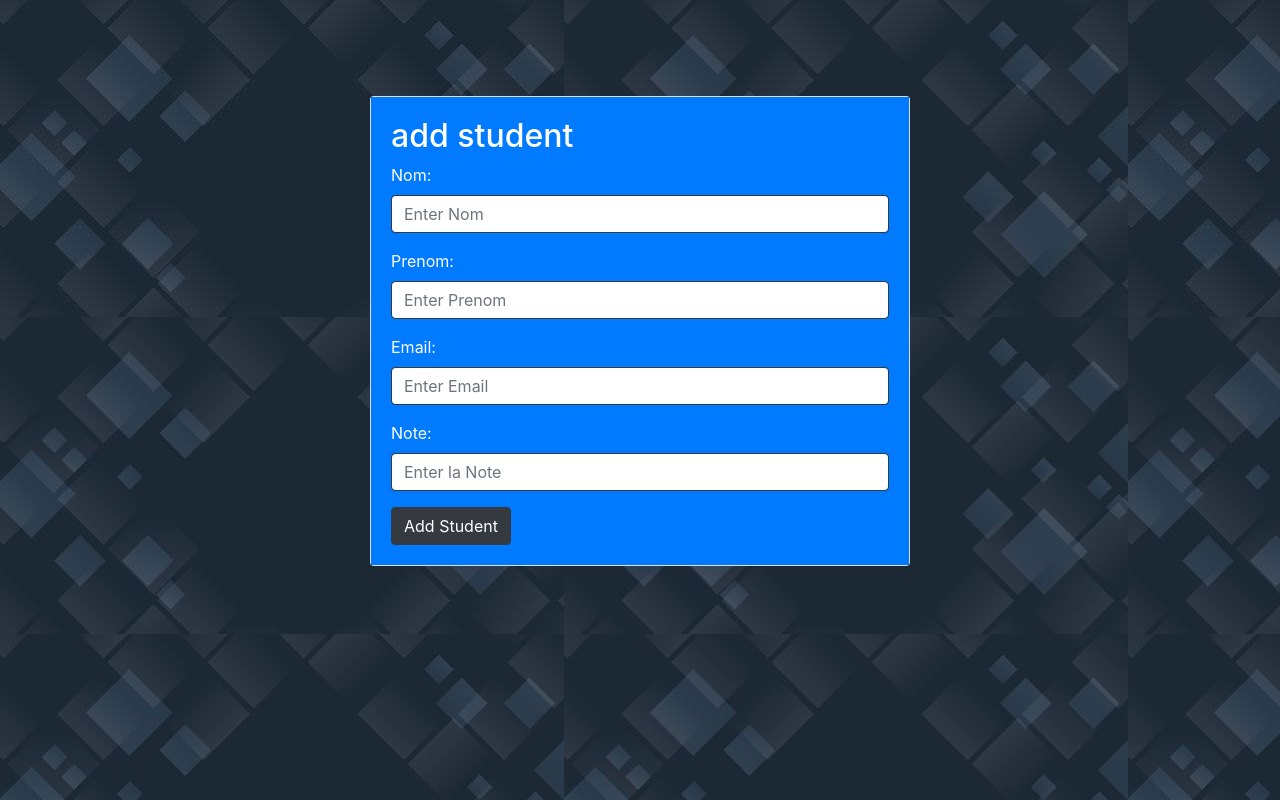
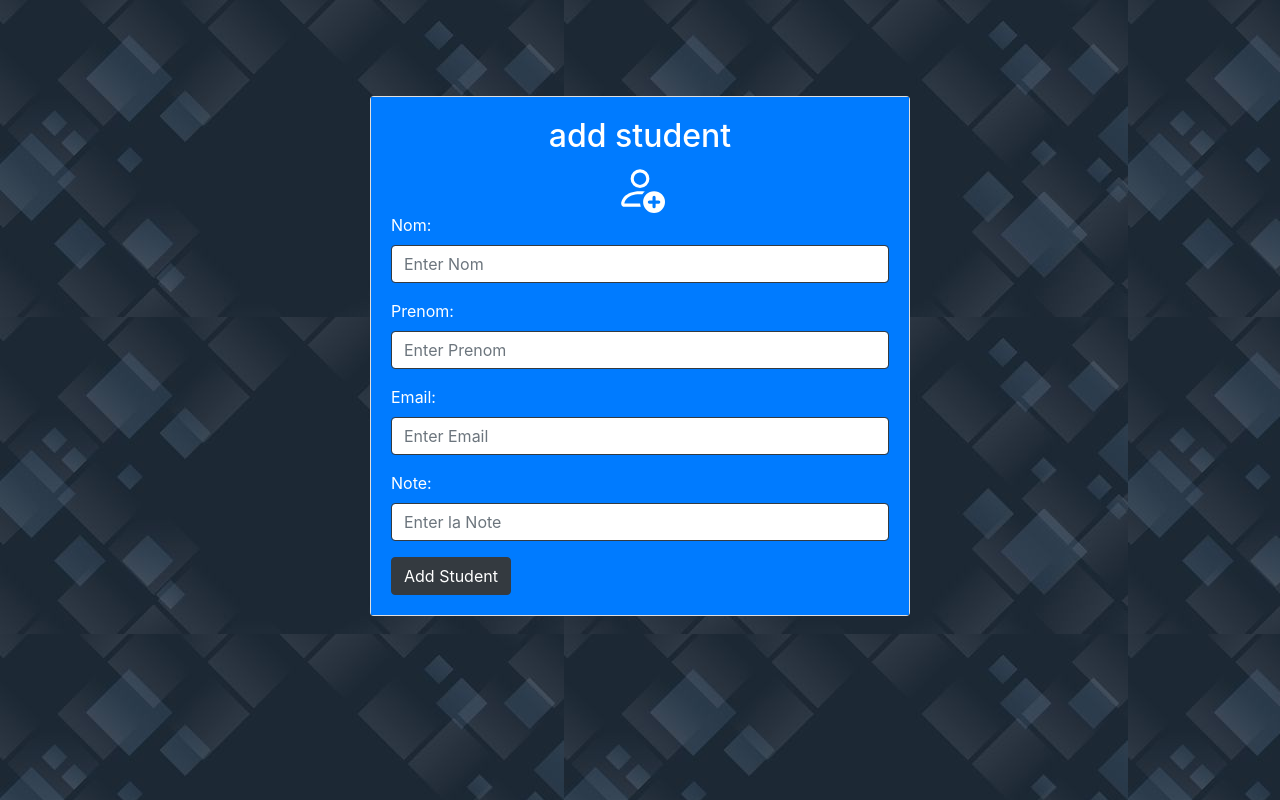
Before and after one commit to Myassa19/phpprojet, a plain HTML site: page index.html in a window 1280 px wide. Drawn offline with nearby package versions, Linux system fonts and the light colour scheme; files whose address does not match are found by name.

Commit message:
Update index.html

```diff
--- a/index.html
+++ b/index.html
@@ -14,7 +14,13 @@
             <div class="col-12 col-sm-8 col-md-6 m-auto">
                 <div class="card">
                     <div class="card-body btn-primary">
-                        <h2>add student</h2>
+
+                        <h2 class="text-center">add student</h2>
+                        <div class="text-center">
+                        <svg xmlns="http://www.w3.org/2000/svg" width="50" height="50" fill="currentColor" class="bi bi-person-add" viewBox="0 0 16 16">
+                            <path d="M12.5 16a3.5 3.5 0 1 0 0-7 3.5 3.5 0 0 0 0 7m.5-5v1h1a.5.5 0 0 1 0 1h-1v1a.5.5 0 0 1-1 0v-1h-1a.5.5 0 0 1 0-1h1v-1a.5.5 0 0 1 1 0m-2-6a3 3 0 1 1-6 0 3 3 0 0 1 6 0M8 7a2 2 0 1 0 0-4 2 2 0 0 0 0 4"/>
+                            <path d="M8.256 14a4.474 4.474 0 0 1-.229-1.004H3c.001-.246.154-.986.832-1.664C4.484 10.68 5.711 10 8 10c.26 0 .507.009.74.025.226-.341.496-.65.804-.918C9.077 9.038 8.564 9 8 9c-5 0-6 3-6 4s1 1 1 1z"/>
+                          </svg></div>
         <form>
             <div class="form-group">
                 <label for="nom">Nom:</label>
```
